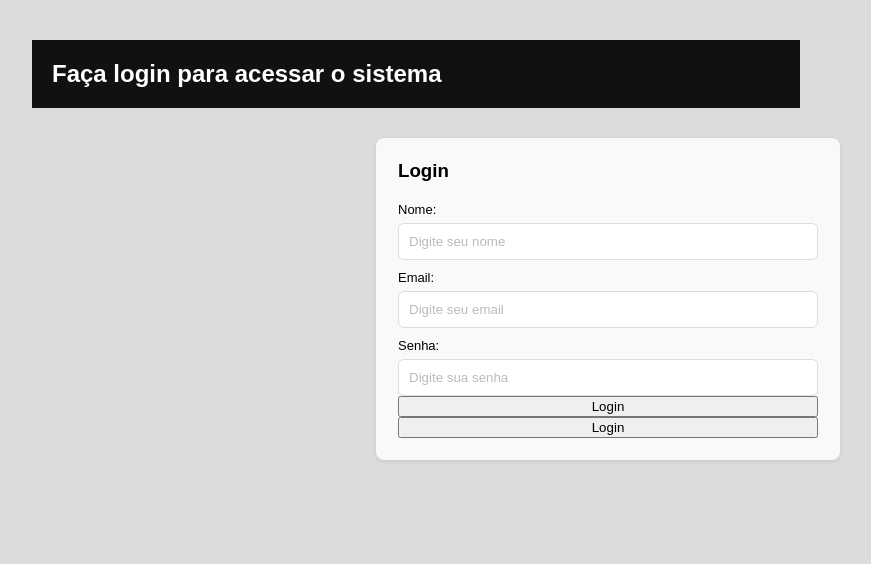
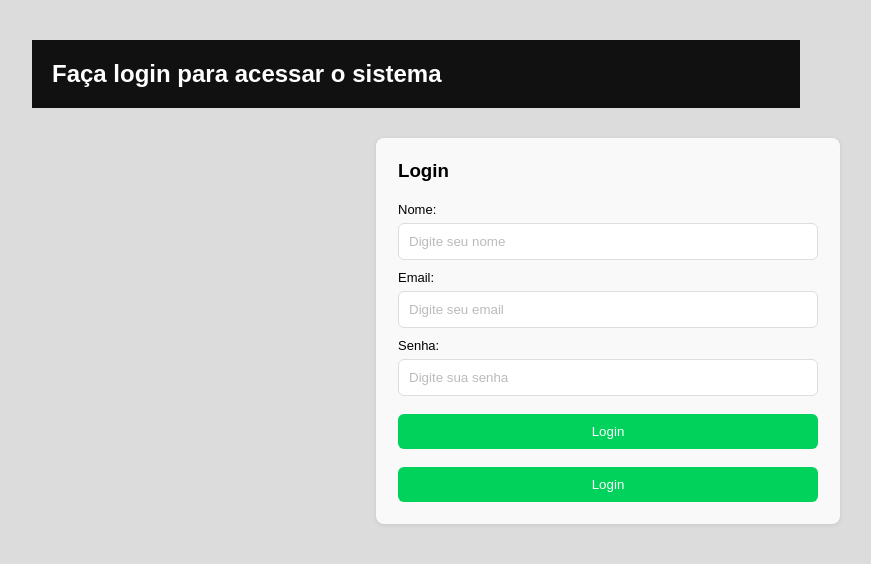
Before and after one commit to Larinha200/projeto_login, a plain HTML site: page index.html in a window 1280 px wide. Shown: the whole page, without its empty margins (32-903 px from the left). Drawn offline with Linux system fonts and the light colour scheme.

Commit message:
passo 10

```diff
--- a/css/style.css
+++ b/css/style.css
@@ -48,3 +48,15 @@ input {
 input::placeholder {
     color: #bbb;
 }
+button {
+    margin-top: 18px;
+    padding:10px ;
+    background: #00d25b;
+    color: #fff;
+    border: none;
+    border-radius: 6px;
+    cursor: pointer;
+}
+button:hover{
+    background: #00b24f;
+}
```
